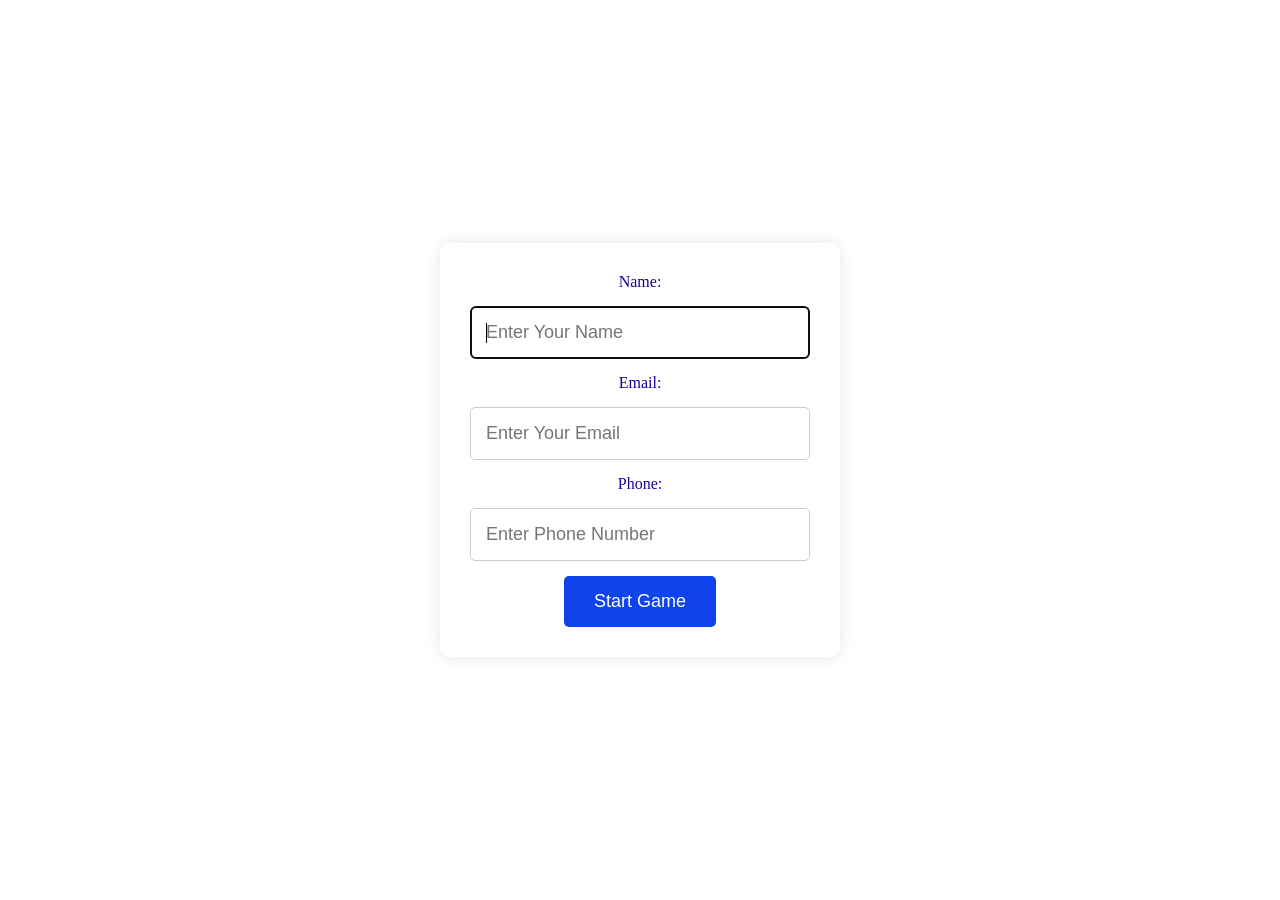
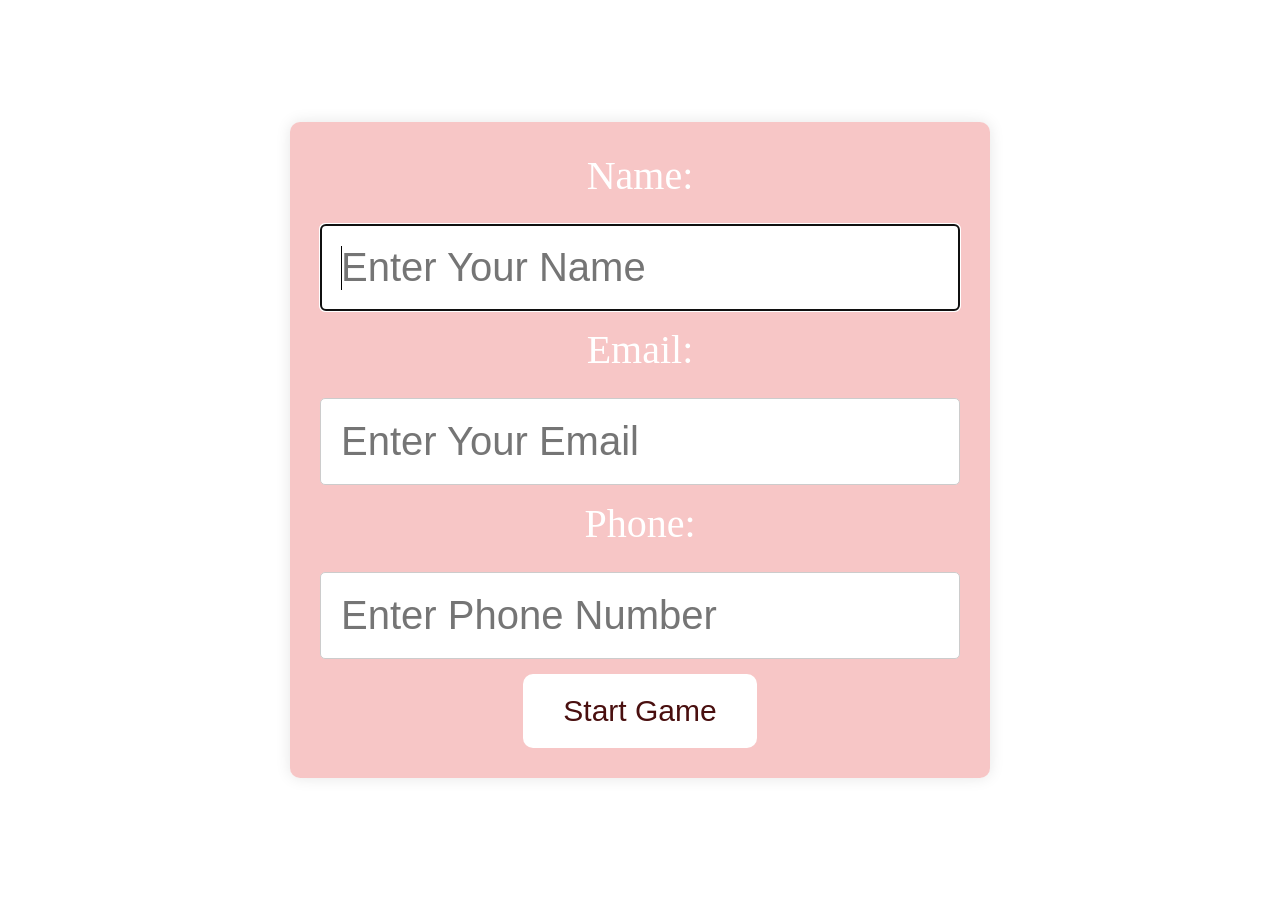

add score board

--- a/public/css/form.css
+++ b/public/css/form.css
@@ -24,7 +24,7 @@
     width: 100%;
     height: 100%;
     font-family: 'Righteous', cursive;
-    color: #190397;
+    color: #fff;
     overflow-x: hidden;
     display: flex;
     flex-direction: column;
@@ -69,29 +69,34 @@ form {
     top: 50%;
     left: 50%;
     transform: translate(-50%, -50%);
-    width: 400px; /* Make the form bigger */
+    width: 700px; /* Make the form bigger */
     padding: 30px;
-    background-color: rgba(255, 255, 255, 0.8); /* Optional, for better visibility */
+    background-color: rgba(233, 100, 100, 0.363); /* Optional, for better visibility */
     border-radius: 10px;
     box-shadow: 0px 0px 15px rgba(0, 0, 0, 0.1);
 }
 
+label {
+    font-size: 40px; /* Increase font size */
+    margin-bottom: 10px;
+}
+
 input {
-    padding: 15px;
+    padding: 20px;
     margin: 15px 0;
-    font-size: 18px; /* Increase font size */
+    font-size: 40px; /* Increase font size */
     width: 100%; /* Make the inputs fill the width of the form */
     border-radius: 5px;
     border: 1px solid #ccc;
 }
 
 button {
-    padding: 15px 30px;
-    font-size: 18px; /* Increase font size */
-    background-color: #0f43eb;
-    color: white;
+    padding: 20px 40px;
+    font-size: 30px;
+    background-color: #ffffff;
+    color: #490f0f;
     border: none;
-    border-radius: 5px;
+    border-radius: 10px;
     cursor: pointer;
 }
 
